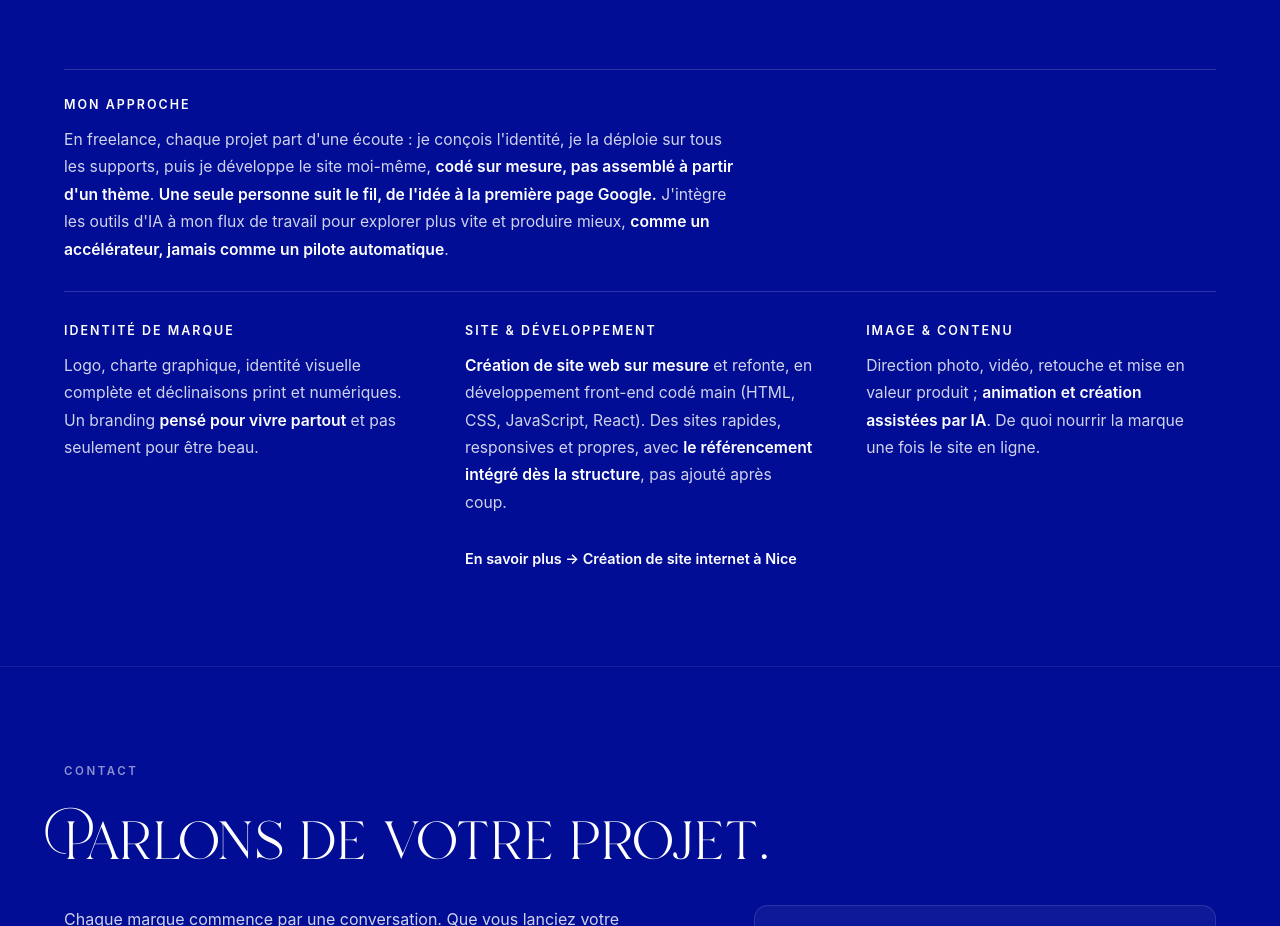
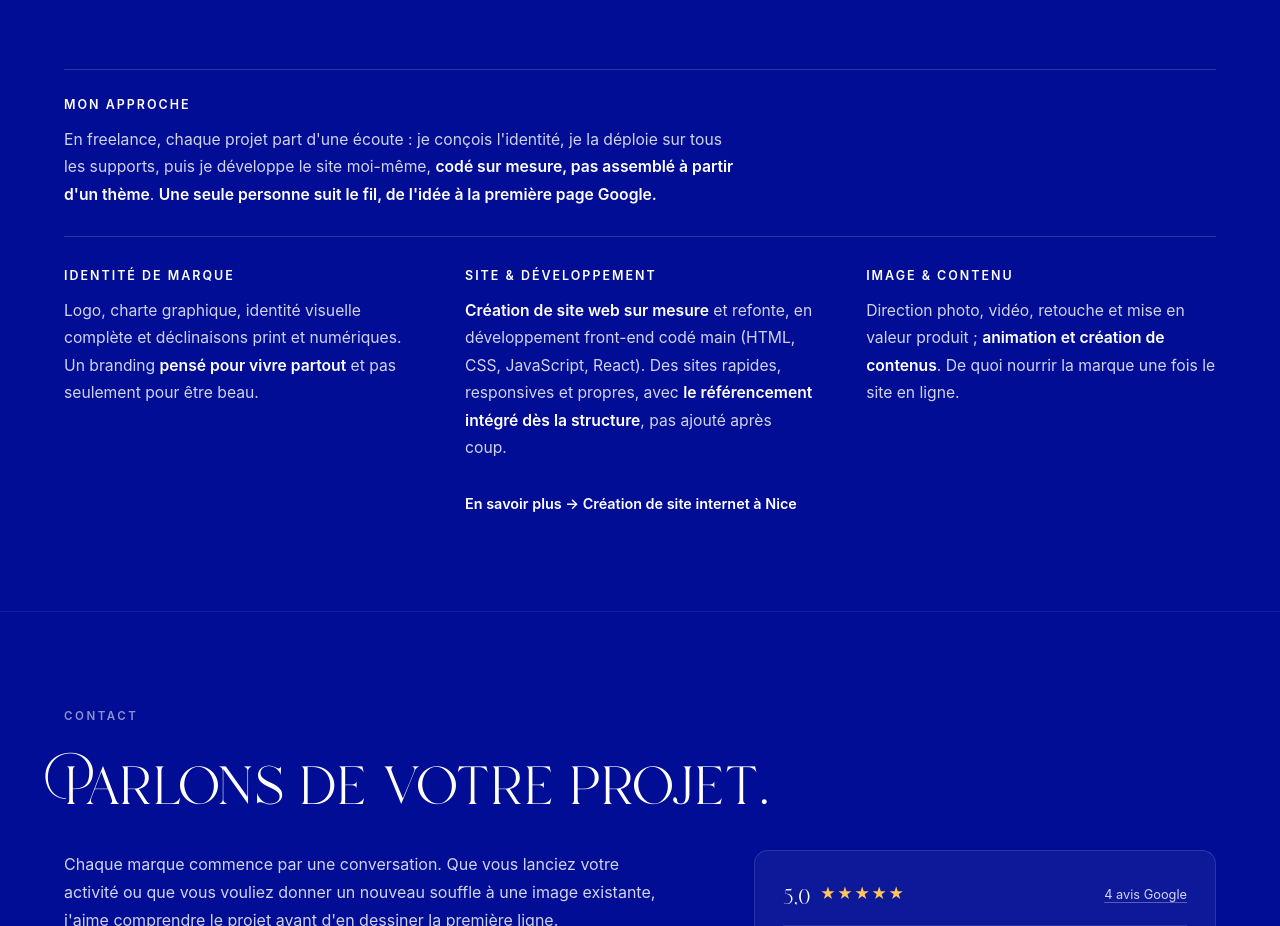
Before and after one commit to Diurndesign/portfolio, a website built with Vite: page index.html in a window 1280 px wide. Shown: the part 4125-5051 px from the top of the page. Built offline with nearby package versions, Linux system fonts and the light colour scheme.

Commit message:
content: retire les mentions 'j'utilise l'IA' (coherence avec Malt), garde le guide IA vs developpeur

```diff
--- a/index.html
+++ b/index.html
@@ -767,9 +767,7 @@
                 développe le site moi-même, <strong>codé sur mesure, pas
                 assemblé à partir d'un thème</strong>. <strong>Une seule
                 personne suit le fil, de l'idée à la première page
-                Google.</strong> J'intègre les outils d'IA à mon flux de travail
-                pour explorer plus vite et produire mieux, <strong>comme un
-                accélérateur, jamais comme un pilote automatique</strong>.
+                Google.</strong>
               </p>
             </div>
 
@@ -803,8 +801,8 @@
                 <h3 class="about__label">Image &amp; contenu</h3>
                 <p class="about__text">
                   Direction photo, vidéo, retouche et mise en valeur produit ;
-                  <strong>animation et création assistées par IA</strong>. De
-                  quoi nourrir la marque une fois le site en ligne.
+                  <strong>animation et création de contenus</strong>. De quoi
+                  nourrir la marque une fois le site en ligne.
                 </p>
               </div>
             </div>
```
Also changed, not shown: creation-site-internet-cannes.html (+1 -1 lines).
